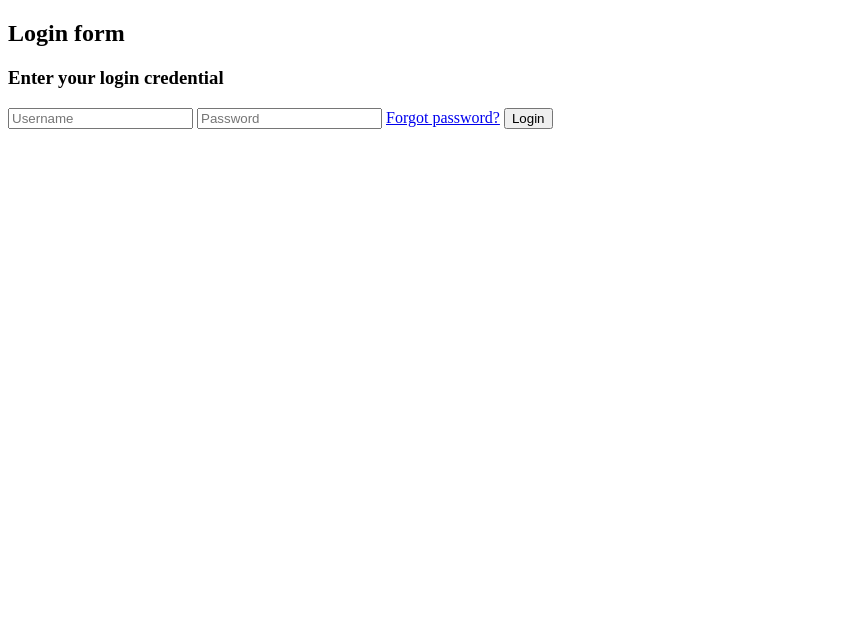
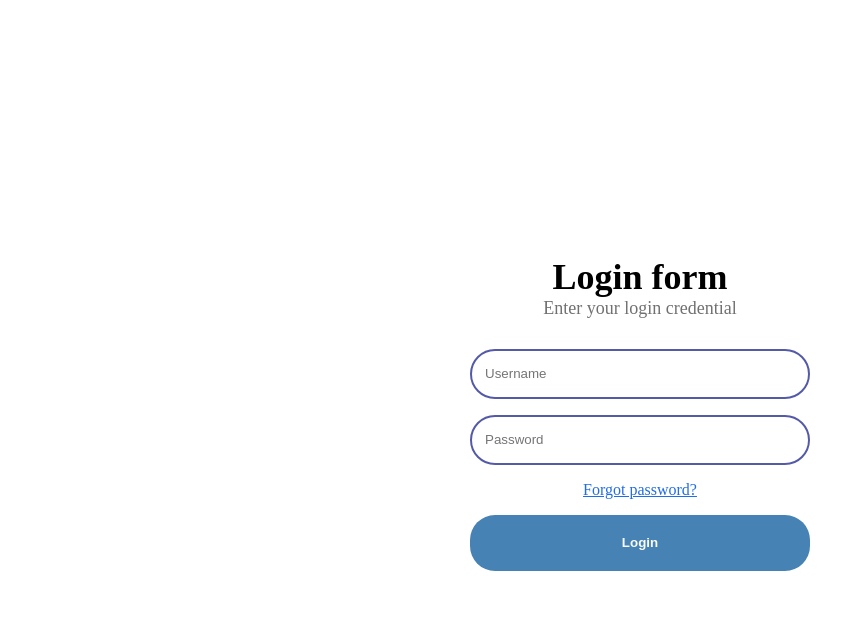
Before and after one commit to SELVIPERUMAL/sample-project, a plain HTML site: page login page/login.html in a window 1280 px wide. Shown: the whole page, without its empty margins (0-865 px from the left). Drawn offline with Linux system fonts and the light colour scheme.

Commit message:
Update login.html

```diff
--- a/login page/login.html
+++ b/login page/login.html
@@ -4,7 +4,7 @@
 	<meta charset="utf-8">
 	<meta name="viewport" content="width=device-width, initial-scale=1">
 	<title>Login form</title>
-	<link rel="stylesheet" type="text/css" href="project9.css">
+	<link rel="stylesheet" type="text/css" href="login.css">
 </head>
 <body>
  <div class="login">
```
